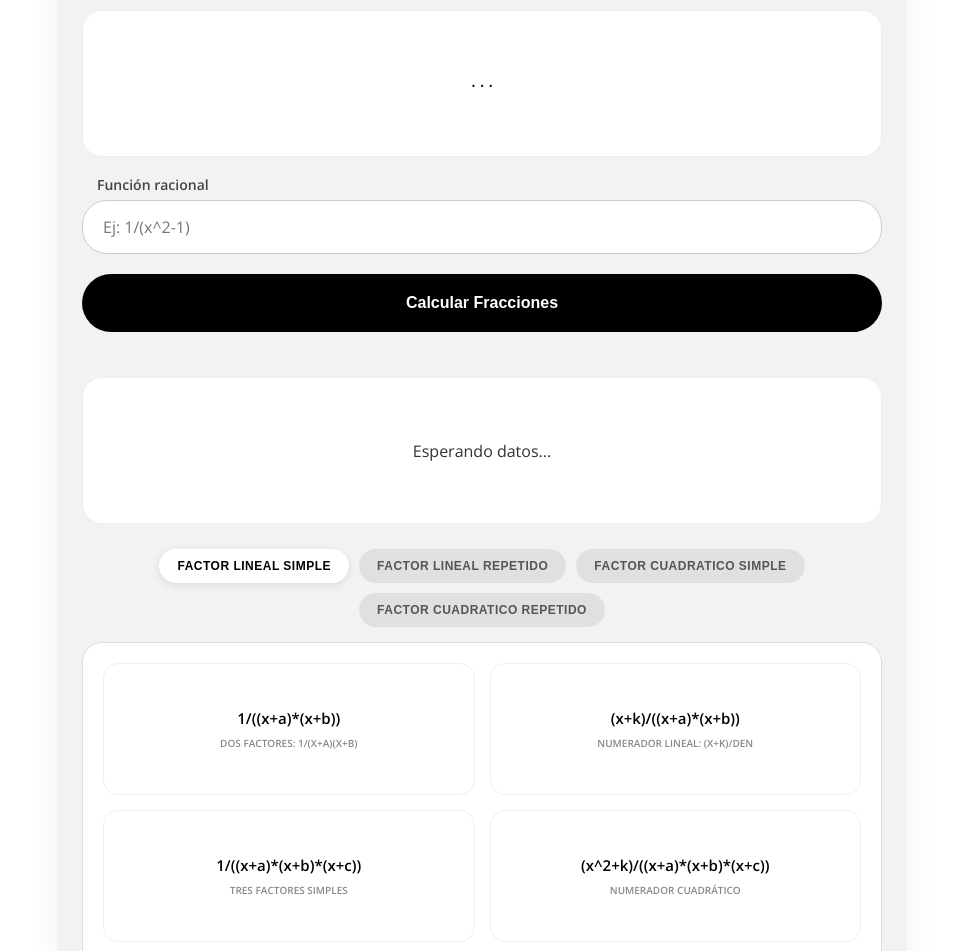
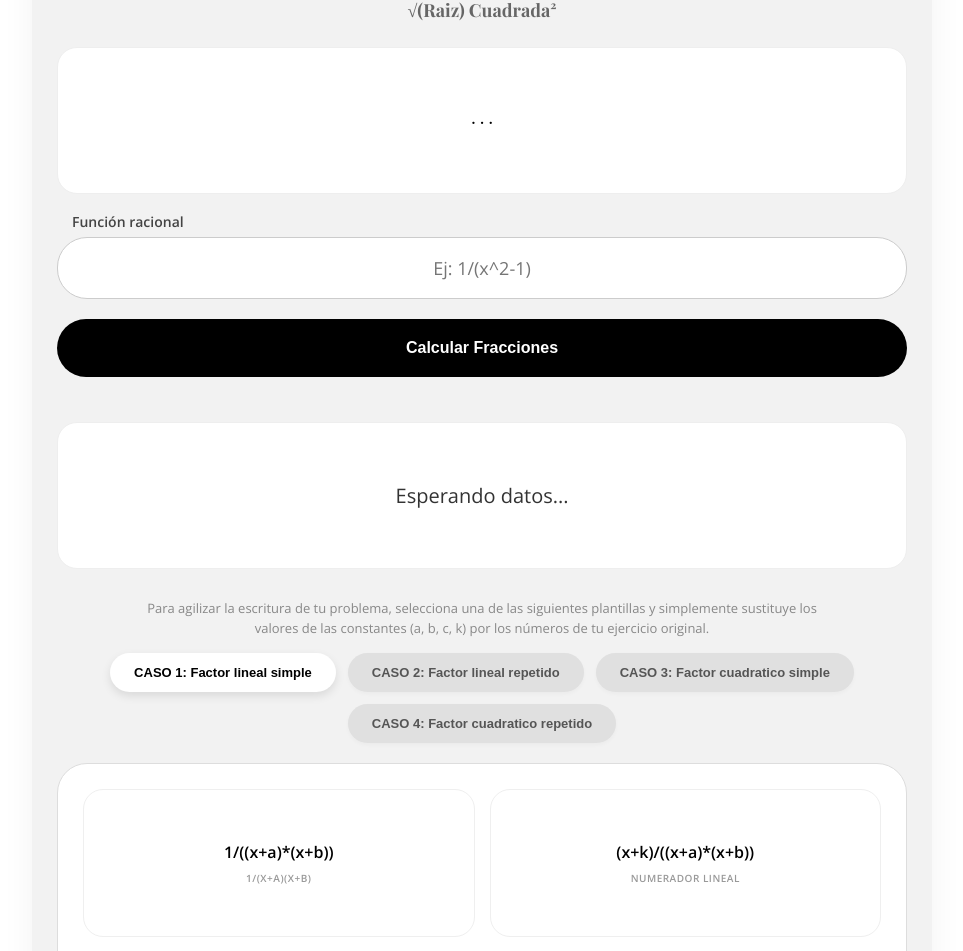
Before and after one commit to srodriguezrojas939/fraccionesparciales-web, a plain HTML site: page index.html in a window 1280 px wide. Shown: the part 121-1072 px from the top of the page, without its empty margins (158-1121 px from the left). Drawn offline with nearby package versions, Linux system fonts and the light colour scheme.

Commit message:
Update index.html

```diff
--- a/index.html
+++ b/index.html
@@ -13,18 +13,26 @@
     <script src="https://cdn.jsdelivr.net/npm/mathjax@3/es5/tex-chtml.js" async></script>
 
     <style>
-        @import url('https://fonts.googleapis.com/css2?family=Playfair+Display:wght@400;600&display=swap');
-        @import url('https://fonts.googleapis.com/css2?family=Open+Sans:wght@400;600&display=swap');
+        @import url('https://fonts.googleapis.com/css2?family=Playfair+Display:wght@700&family=Open+Sans:wght@400;600&display=swap');
 
         body { background: white; display: flex; justify-content: center; padding: 20px; font-family: 'Open Sans', sans-serif; }
 
         .calculadora {
             background: #F2F2F2; padding: 35px 25px; border-radius: 40px;
-            box-shadow: 0 15px 35px rgba(0,0,0,0.05); width: 100%; max-width: 800px;
+            box-shadow: 0 15px 35px rgba(0,0,0,0.05); width: 100%; max-width: 850px;
         }
 
         .header-section { text-align: center; margin-bottom: 25px; }
-        .header-section h1 { font-family: 'Playfair Display', serif; font-size: 32px; margin: 0; }
+        .header-section h1 { font-family: 'Playfair Display', serif; font-size: 38px; margin: 0; }
+
+        /* Subtítulo solicitado */
+        .main-subtitle {
+            font-family: 'Playfair Display', serif;
+            font-weight: 700;
+            font-size: 18px;
+            color: #666;
+            margin-top: 5px;
+        }
 
         #preview-container, #resultado {
             background: white; padding: 25px; border-radius: 20px;
@@ -33,14 +41,15 @@
             text-align: center;
         }
 
-        #resultado { margin-top: 45px; color: #333; }
+        #resultado { margin-top: 45px; color: #333; font-size: 20px; }
 
         label { display: block; font-size: 14px; color: #444; margin: 18px 0 6px 15px; font-weight: 600; }
 
         input {
-            width: 100%; padding: 15px 20px; border-radius: 25px;
-            border: 1px solid #ccc; box-sizing: border-box; font-size: 16px; outline: none;
+            width: 100%; padding: 18px 25px; border-radius: 30px;
+            border: 1px solid #ccc; box-sizing: border-box; font-size: 18px; outline: none;
             background: white; font-family: 'Open Sans', sans-serif; margin-bottom: 20px;
+            text-align: center;
         }
 
         .btn-principal {
@@ -49,18 +58,27 @@
             cursor: pointer; font-weight: 700; transition: 0.3s;
         }
 
-        /* Píldoras con nombres completos */
-        .pills-nav { display: flex; justify-content: center; gap: 10px; margin-top: 25px; flex-wrap: wrap; }
+        /* Texto explicativo en gris */
+        .instrucciones-plantillas {
+            color: #888;
+            font-size: 13px;
+            text-align: center;
+            margin: 30px auto 15px auto;
+            max-width: 80%;
+            line-height: 1.5;
+        }
+
+        /* Píldoras con bordes muy redondeados */
+        .pills-nav { display: flex; justify-content: center; gap: 12px; flex-wrap: wrap; margin-bottom: 20px; }
         .pill {
-            background: #e0e0e0; border: none; padding: 10px 18px; border-radius: 20px;
-            font-size: 12px; cursor: pointer; transition: 0.3s; font-weight: 600; color: #555;
-            text-transform: uppercase; letter-spacing: 0.5px;
+            background: #e0e0e0; border: none; padding: 12px 24px; border-radius: 50px;
+            font-size: 13px; cursor: pointer; transition: 0.3s; font-weight: 600; color: #555;
+            box-shadow: 0 2px 4px rgba(0,0,0,0.03);
         }
-        .pill.active { background: white; color: black; box-shadow: 0 2px 8px rgba(0,0,0,0.1); }
+        .pill.active { background: white; color: black; box-shadow: 0 4px 10px rgba(0,0,0,0.1); }
 
-        .symbols-container { background: white; border-radius: 20px; padding: 20px; margin-top: 15px; border: 1px solid #ddd; }
+        .symbols-container { background: white; border-radius: 30px; padding: 25px; border: 1px solid #ddd; }
 
-        /* Ajuste de cuadrícula para que los textos largos quepan */
         .symbols-grid {
             display: grid;
             grid-template-columns: repeat(auto-fill, minmax(280px, 1fr));
@@ -68,14 +86,14 @@
         }
 
         .sym-btn {
-            background: white; border: 1px solid #efefef; padding: 15px; border-radius: 15px;
+            background: white; border: 1px solid #efefef; padding: 18px; border-radius: 20px;
             text-align: center; cursor: pointer; transition: 0.2s; display: flex;
             flex-direction: column; align-items: center; justify-content: center;
-            min-height: 100px;
+            min-height: 110px;
         }
-        .sym-btn:hover { border-color: #000; background: #fafafa; }
-        .sym-btn span { font-size: 15px; font-weight: 600; margin-bottom: 8px; color: #000; word-break: break-all; }
-        .sym-btn small { font-size: 10px; text-transform: uppercase; color: #888; font-weight: 700; }
+        .sym-btn:hover { border-color: #000; transform: translateY(-2px); }
+        .sym-btn span { font-size: 16px; font-weight: 600; margin-bottom: 8px; color: #000; word-break: break-all; }
+        .sym-btn small { font-size: 10px; text-transform: uppercase; color: #999; font-weight: 700; letter-spacing: 0.5px; }
     </style>
 </head>
 <body>
@@ -83,6 +101,7 @@
 <div class="calculadora">
     <div class="header-section">
         <h1>Fracciones Parciales</h1>
+        <div class="main-subtitle">√(Raiz) Cuadrada²</div>
     </div>
 
     <div id="preview-container">
@@ -96,11 +115,15 @@
 
     <div id="resultado">Esperando datos...</div>
 
+    <p class="instrucciones-plantillas">
+        Para agilizar la escritura de tu problema, selecciona una de las siguientes plantillas y simplemente sustituye los valores de las constantes (a, b, c, k) por los números de tu ejercicio original.
+    </p>
+
     <div class="pills-nav">
-        <button class="pill active" onclick="showCategory('lineales_simples', this)">Factor lineal simple</button>
-        <button class="pill" onclick="showCategory('lineales_repetidos', this)">Factor lineal repetido</button>
-        <button class="pill" onclick="showCategory('cuadraticos_simples', this)">Factor cuadratico simple</button>
-        <button class="pill" onclick="showCategory('cuadraticos_repetidos', this)">Factor cuadratico repetido</button>
+        <button class="pill active" onclick="showCategory('lineales_simples', this)">CASO 1: Factor lineal simple</button>
+        <button class="pill" onclick="showCategory('lineales_repetidos', this)">CASO 2: Factor lineal repetido</button>
+        <button class="pill" onclick="showCategory('cuadraticos_simples', this)">CASO 3: Factor cuadratico simple</button>
+        <button class="pill" onclick="showCategory('cuadraticos_repetidos', this)">CASO 4: Factor cuadratico repetido</button>
     </div>
 
     <div class="symbols-container">
@@ -113,23 +136,20 @@ const APP_ID = "A947G495PV";
 
 const categorias = {
     lineales_simples: [
-        { s: '1/((x+a)*(x+b))', t: 'Dos factores: 1/(x+a)(x+b)' },
-        { s: '(x+k)/((x+a)*(x+b))', t: 'Numerador lineal: (x+k)/den' },
+        { s: '1/((x+a)*(x+b))', t: '1/(x+a)(x+b)' },
+        { s: '(x+k)/((x+a)*(x+b))', t: 'Numerador lineal' },
         { s: '1/((x+a)*(x+b)*(x+c))', t: 'Tres factores simples' },
-        { s: '(x^2+k)/((x+a)*(x+b)*(x+c))', t: 'Numerador cuadrático' },
         { s: '1/(x^2-a^2)', t: 'Diferencia de cuadrados' }
     ],
     lineales_repetidos: [
         { s: '1/(x+a)^2', t: 'Factor al cuadrado' },
         { s: '1/(x+a)^3', t: 'Factor al cubo' },
         { s: '1/(x*(x+a)^2)', t: 'Simple + Repetido' },
-        { s: '(x+k)/(x*(x+a)^2)', t: 'Lineal / Simple + Repetido' },
-        { s: '1/((x+a)^2*(x+b)^2)', t: 'Dos repetidos al cuadrado' }
+        { s: '1/((x+a)^2*(x+b)^2)', t: 'Dos repetidos' }
     ],
     cuadraticos_simples: [
         { s: '1/(x^2+a^2)', t: 'Cuadrático irreducible' },
         { s: '1/(x*(x^2+a^2))', t: 'Lineal + Cuadrático' },
-        { s: '(Ax+B)/((x+a)*(x^2+b^2))', t: 'Numerador complejo / Mixto' },
         { s: '1/((x^2+a^2)*(x^2+b^2))', t: 'Dos cuadráticos distintos' },
         { s: '1/(x^2+x+1)', t: 'Trinomio irreducible' }
     ],
@@ -137,8 +157,7 @@ const categorias = {
         { s: '1/(x^2+a^2)^2', t: 'Cuadrático repetido ^2' },
         { s: '1/(x^2+a^2)^3', t: 'Cuadrático repetido ^3' },
         { s: 'x/(x^2+a^2)^2', t: 'Numerador x / Cuad. repetido' },
-        { s: '1/(x*(x^2+a^2)^2)', t: 'Lineal + Cuad. repetido' },
-        { s: '(x^2+1)/(x^2+a^2)^2', t: 'Cuadrático / Cuad. repetido' }
+        { s: '1/(x*(x^2+a^2)^2)', t: 'Lineal + Cuad. repetido' }
     ]
 };
 
@@ -166,7 +185,7 @@ function actualizarPreview() {
     if(!input) return;
     try {
         preview.innerHTML = `$$ ${nerdamer(input).toTeX()} $$`;
-        MathJax.typesetPromise([preview]);
+        if (window.MathJax) MathJax.typesetPromise([preview]);
     } catch(e) {}
 }
 
@@ -188,23 +207,22 @@ async function resolver() {
         const texto = await response.text();
 
         if (response.ok && !texto.includes("Error")) {
-            const latex = nerdamer(texto.replace(/ /g, '')).toTeX();
+            const cleanText = texto.replace(/ /g, '');
+            const latex = nerdamer(cleanText).toTeX();
             out.innerHTML = `$$ ${latex} $$`;
         } else {
-            out.innerHTML = "<span style='color:red'>Error en la expresión.</span>";
+            out.innerHTML = "<span style='color:red'>Error en la expresión o sin descomposición.</span>";
         }
     } catch (e) {
-        out.innerHTML = "<span style='color:red'>Error de conexión.</span>";
+        out.innerHTML = "<span style='color:red'>Error de conexión con el servidor.</span>";
     } finally {
         btn.disabled = false;
-        MathJax.typesetPromise([out]);
+        if (window.MathJax) MathJax.typesetPromise([out]);
     }
 }
 
-// Corregido para que inicie en la categoría correcta
 window.onload = () => {
-    const primeraPildora = document.querySelector('.pill');
-    showCategory('lineales_simples', primeraPildora);
+    showCategory('lineales_simples', document.querySelector('.pill'));
 };
 </script>
 
```
